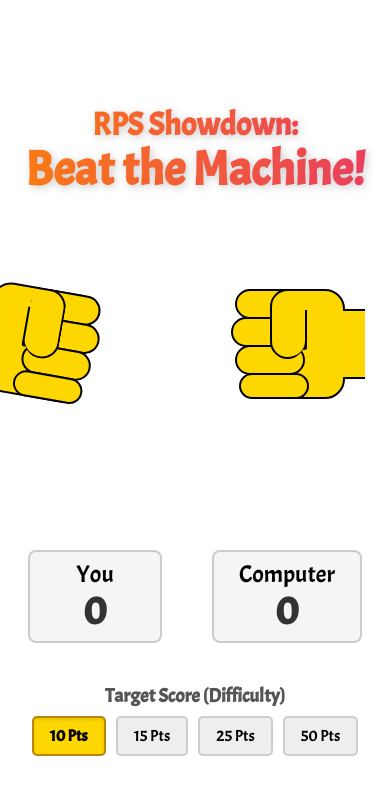
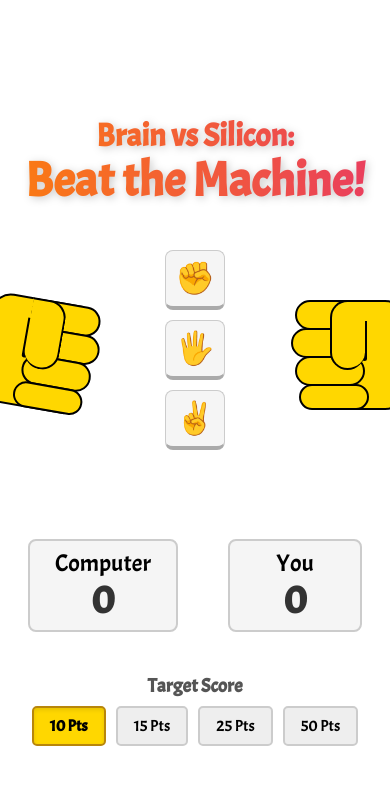
Before and after one commit to zjr1993/zjr1993.github.io, a website: page index.html in a window 390 px wide. Shown: the top 794 px of the page. Drawn offline with Linux system fonts and the light colour scheme.

Commit message:
Refactor index.html for better mobile support
Updated game title and improved viewport settings.

```diff
--- a/index.html
+++ b/index.html
@@ -1,29 +1,20 @@
 <!DOCTYPE html>
 <html lang="en">
-
 <head>
     <meta charset="UTF-8">
-    <title>Rock-Paper-Scissors Game</title>
+    <meta name="viewport" content="width=device-width, initial-scale=1.0, maximum-scale=1.0, user-scalable=no, viewport-fit=cover">
+    <meta name="apple-mobile-web-app-capable" content="yes">
+    <meta name="apple-mobile-web-app-status-bar-style" content="black-translucent">
+    <title>Rock-Paper-Scissors AI</title>
     <link rel="stylesheet" href="./style.css">
 </head>
-
 <body>
     <div id="game-container">
         <div>
-            <h1>RPS Showdown: <span class="highlight">Beat the Machine!</span></h1>
+            <h1>Brain vs Silicon: <br><span class="highlight">Beat the Machine!</span></h1>
+
             <div id="hands">
-
                 <div class="hand" id="computer-hand">
-                    <div class="fist"></div>
-                    <div class="finger finger-1"></div>
-                    <div class="finger finger-2"></div>
-                    <div class="finger finger-3"></div>
-                    <div class="finger finger-4"></div>
-                    <div class="thumb"></div>
-                    <div class="arm"></div>
-                </div>
-
-                <div class="hand" id="user-hand">
                     <div class="fist"></div>
                     <div class="finger finger-1"></div>
                     <div class="finger finger-2"></div>
@@ -38,26 +29,36 @@
                     <button id="btn-paper">🖐️</button>
                     <button id="btn-scissors">✌</button>
                 </div>
+
+                <div class="hand" id="user-hand">
+                    <div class="fist"></div>
+                    <div class="finger finger-1"></div>
+                    <div class="finger finger-2"></div>
+                    <div class="finger finger-3"></div>
+                    <div class="finger finger-4"></div>
+                    <div class="thumb"></div>
+                    <div class="arm"></div>
+                </div>
             </div>
         </div>
 
         <div id="message" style="visibility: hidden;">
             <h2 id="result-text"></h2>
-            <button id="btn-reset">Next Round</button>
         </div>
 
         <div id="scoreboard">
             <div class="score-box">
+                <span>Computer</span>
+                <span id="comp-score">0</span>
+            </div>
+            <div class="score-box">
                 <span>You</span>
                 <span id="user-score">0</span>
             </div>
-            <div class="score-box">
-                <span>Computer</span>
-                <span id="comp-score">0</span>
-            </div>
         </div>
+
         <div id="difficulty-selector">
-            <h3>Target Score (Difficulty)</h3>
+            <h3>Target Score</h3>
             <div class="diff-buttons">
                 <button class="diff-btn active" data-score="10">10 Pts</button>
                 <button class="diff-btn" data-score="15">15 Pts</button>
@@ -66,6 +67,7 @@
             </div>
         </div>
     </div>
+
     <div id="game-over-screen" style="display: none;">
         <h1 id="final-result-text">Game Over</h1>
         <button id="btn-restart-game">Play Again</button>
@@ -74,5 +76,4 @@
     <script src="./strategy.js"></script>
     <script src="./script.js"></script>
 </body>
-
 </html>
```
